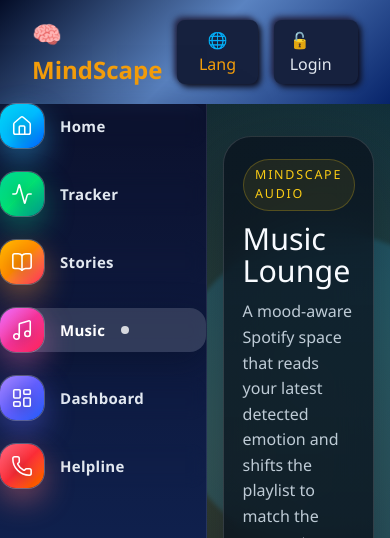
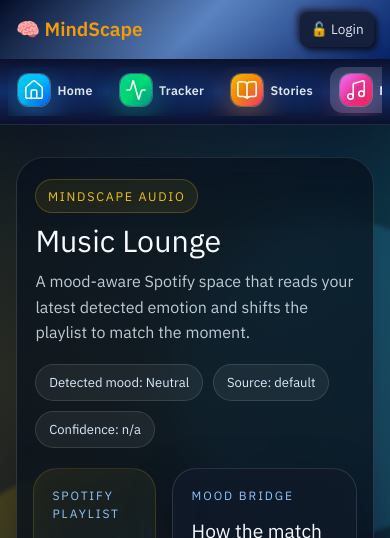
Before and after one commit to shriom17/MindScape, a React (Vite) app in the folder frontend/: page /music in a window 390 px wide. Shown: the top 538 px of the page. Built offline with nearby package versions, Linux system fonts and the light colour scheme; no server answers.

Commit message:
fixed mobile view for login pages

```diff
--- a/frontend/src/App.jsx
+++ b/frontend/src/App.jsx
@@ -87,9 +87,9 @@
   return (
     <>
       <Navbar />
-      <div style={{ display: 'flex' }}>
+      <div className="mindscape-app-shell" style={{ display: 'flex' }}>
         {!isRegisterPage && <Sidebar />}
-        <div style={{ flex: 1 }}>
+        <div className="mindscape-page-content" style={{ flex: 1 }}>
           <Routes>
             <Route path="/" element={<Register />} />
             <Route path="/home" element={<Home />} />
--- a/frontend/src/components/FloatingChat.jsx
+++ b/frontend/src/components/FloatingChat.jsx
@@ -49,6 +49,7 @@
     <>
       {/* Floating Button */}
       <button
+        className="floating-chat-button"
         onClick={() => setOpen(!open)}
         style={{
             position: 'fixed',
@@ -85,7 +86,7 @@
 
       {/* Chat Window */}
       {open && (
-        <div style={{
+        <div className="floating-chat-window" style={{
           position: 'fixed',
           bottom: '6rem',
           right: '2rem',
--- a/frontend/src/components/Navbar.jsx
+++ b/frontend/src/components/Navbar.jsx
@@ -75,7 +75,7 @@
   }, [menuOpen])
 
   return (
-    <nav style={{
+    <nav className="mindscape-navbar" style={{
       background: 'linear-gradient(135deg, #040d27, #5a83c1, #07246a)',
       padding: '1rem 2rem',
       display: 'flex',
--- a/frontend/src/components/Sidebar.jsx
+++ b/frontend/src/components/Sidebar.jsx
@@ -50,10 +50,10 @@
 function Sidebar() {
   return (
     <div
-      className="w-70 min-h-screen bg-gradient-to-b from-[#0b112d] via-[#112e6a] to-[#0b112d] text-white p-5 shadow-[0_30px_60px_rgba(8,12,35,0.6)] border-r border-white/10"
+      className="mindscape-sidebar w-70 min-h-screen bg-gradient-to-b from-[#0b112d] via-[#112e6a] to-[#0b112d] text-white p-5 shadow-[0_30px_60px_rgba(8,12,35,0.6)] border-r border-white/10"
     >
       {/* Menu */}
-      <ul className="flex flex-col gap-6">
+      <ul className="mindscape-sidebar-list flex flex-col gap-6">
         {navItems.map((item) => (
           <SidebarItem
             key={item.to}
--- a/frontend/src/components/camera.jsx
+++ b/frontend/src/components/camera.jsx
@@ -192,7 +192,7 @@
   }, [active, captureFrame, stopCamera])
 
   return (
-    <div style={{
+    <div className="mood-camera" style={{
       borderRadius: '16px',
       padding: '6px',
       background: 'linear-gradient(135deg, #040d27, #5a83c1)',
@@ -202,7 +202,7 @@
         <p className="text-red-400 p-4">{error}</p>
       ) : (
         <>
-          <video ref={videoRef} autoPlay muted
+          <video className="mood-camera-video" ref={videoRef} autoPlay muted
             style={{ width: '400px', height: '300px', borderRadius: '12px', objectFit: 'cover' }} />
           <canvas ref={canvasRef} style={{ display: 'none' }} />
           {serverError && (
--- a/frontend/src/index.css
+++ b/frontend/src/index.css
@@ -1,5 +1,5 @@
+@import url("https://fonts.googleapis.com/css2?family=IBM+Plex+Sans:wght@400;500;600&family=Space+Grotesk:wght@400;600;700&display=swap");
 @import "tailwindcss";
-@import url("https://fonts.googleapis.com/css2?family=IBM+Plex+Sans:wght@400;500;600&family=Space+Grotesk:wght@400;600;700&display=swap");
 :root {
   --bg-primary: #1a1a2e;
   --bg-surface: #16213e;
@@ -26,4 +26,230 @@
   background-color: var(--bg-primary);
   color: var(--text-primary);
   font-family: var(--font-body);
+  overflow-x: hidden;
 }
+
+button,
+input,
+select,
+textarea {
+  font: inherit;
+}
+
+img,
+video,
+iframe {
+  max-width: 100%;
+}
+
+.mindscape-page-content {
+  min-width: 0;
+}
+
+.login-page {
+  width: 100%;
+}
+
+@media (max-width: 760px) {
+  .mindscape-navbar {
+    padding: 0.75rem 1rem !important;
+    gap: 0.75rem;
+    flex-wrap: wrap;
+  }
+
+  .mindscape-navbar > div:first-child {
+    font-size: 1.2rem !important;
+  }
+
+  .mindscape-navbar > div:last-child {
+    gap: 0.5rem !important;
+  }
+
+  .mindscape-navbar button,
+  .mindscape-navbar a {
+    padding: 0.45rem 0.65rem !important;
+    font-size: 0.85rem;
+  }
+
+  .mindscape-sidebar {
+    width: 100% !important;
+    min-height: 0 !important;
+    padding: 0.5rem !important;
+    border-right: 0 !important;
+    border-bottom: 1px solid rgba(255, 255, 255, 0.1);
+    position: sticky;
+    top: 0;
+    z-index: 20;
+  }
+
+  .mindscape-sidebar-list {
+    flex-direction: row !important;
+    gap: 0.4rem !important;
+    overflow-x: auto;
+    padding-bottom: 0.15rem;
+    scrollbar-width: thin;
+  }
+
+  .mindscape-sidebar-list > li {
+    flex: 0 0 auto;
+  }
+
+  .mindscape-sidebar-list a {
+    gap: 0.45rem !important;
+    padding: 0.45rem 0.65rem !important;
+    border-radius: 0.8rem !important;
+  }
+
+  .mindscape-sidebar-list a > span:first-child {
+    width: 2rem !important;
+    height: 2rem !important;
+    border-radius: 0.65rem !important;
+  }
+
+  .mindscape-sidebar-list a > span:nth-child(2) {
+    font-size: 0.78rem !important;
+  }
+
+  .mindscape-sidebar-list a > span:last-child {
+    display: none;
+  }
+
+  .mindscape-app-shell {
+    display: block !important;
+  }
+
+  .login-page {
+    min-height: calc(100vh - 64px) !important;
+    padding: 0.75rem !important;
+    gap: 0.75rem !important;
+    align-items: stretch !important;
+  }
+
+  .login-page-hero {
+    flex: 0 0 auto !important;
+    width: 100% !important;
+    min-height: 230px !important;
+    max-width: none !important;
+  }
+
+  .login-hero-content {
+    width: min(92%, 430px) !important;
+    padding: 1rem !important;
+  }
+
+  .login-hero-title {
+    font-size: clamp(2rem, 12vw, 3.2rem) !important;
+  }
+
+  .login-form {
+    width: 100% !important;
+    max-width: none !important;
+    padding: 1rem !important;
+    align-self: stretch !important;
+  }
+
+  .login-form input,
+  .login-form button {
+    min-height: 44px;
+  }
+
+  .mood-camera {
+    width: min(100%, 420px);
+  }
+
+  .mood-camera-video {
+    width: 100% !important;
+    height: auto !important;
+    aspect-ratio: 4 / 3;
+  }
+
+  .floating-chat-button {
+    width: 56px !important;
+    height: 56px !important;
+    right: 1rem !important;
+    bottom: 1rem !important;
+  }
+
+  .floating-chat-button img {
+    width: 78px !important;
+    height: 78px !important;
+  }
+
+  .floating-chat-window {
+    width: min( calc(100vw - 2rem), 360px) !important;
+    height: min(70vh, 420px) !important;
+    right: 1rem !important;
+    bottom: 4.75rem !important;
+  }
+
+  .ms-onboarding {
+    padding: 1rem 0.75rem 2rem !important;
+  }
+
+  .ms-onboarding-shell {
+    padding: 1rem !important;
+    border-radius: 16px !important;
+    gap: 1rem !important;
+  }
+
+  .ms-onboarding-side {
+    gap: 0.8rem !important;
+    padding-bottom: 1rem !important;
+  }
+
+  .ms-stepper {
+    grid-template-columns: repeat(5, minmax(0, 1fr));
+    gap: 0.35rem !important;
+  }
+
+  .ms-step {
+    display: block !important;
+    padding: 0.45rem !important;
+    text-align: center;
+  }
+
+  .ms-step-index {
+    margin: 0 auto 0.25rem;
+  }
+
+  .ms-step-title,
+  .ms-step-subtitle {
+    display: none;
+  }
+
+  .ms-step-card {
+    padding: 1rem !important;
+  }
+
+  .ms-top-row {
+    align-items: stretch !important;
+    flex-direction: column;
+  }
+
+  .ms-progress-bar {
+    width: 100% !important;
+  }
+
+  .ms-option-grid {
+    grid-template-columns: 1fr 1fr;
+  }
+
+  .page-shell,
+  [style*="maxWidth"] {
+    max-width: 100% !important;
+  }
+}
+
+@media (max-width: 420px) {
+  .mindscape-navbar > div:last-child button {
+    display: none;
+  }
+
+  .mindscape-navbar > div:last-child {
+    margin-left: auto;
+  }
+
+  .ms-option-grid {
+    grid-template-columns: 1fr;
+  }
+}
--- a/frontend/src/pages/register.jsx
+++ b/frontend/src/pages/register.jsx
@@ -249,6 +249,7 @@
 
   return (
     <div
+      className="login-page"
       style={{
         minHeight: "calc(100vh - 72px)",
         display: "flex",
@@ -261,7 +262,7 @@
       }}
     >
       <div
-        className="login-hero"
+        className="login-hero login-page-hero"
         style={{
           flex: "1 1 420px",
           minHeight: 500,
@@ -309,6 +310,7 @@
       </div>
 
       <form
+        className="login-form"
         onSubmit={handleAuth}
         style={{
           flex: "1 1 360px",
```
